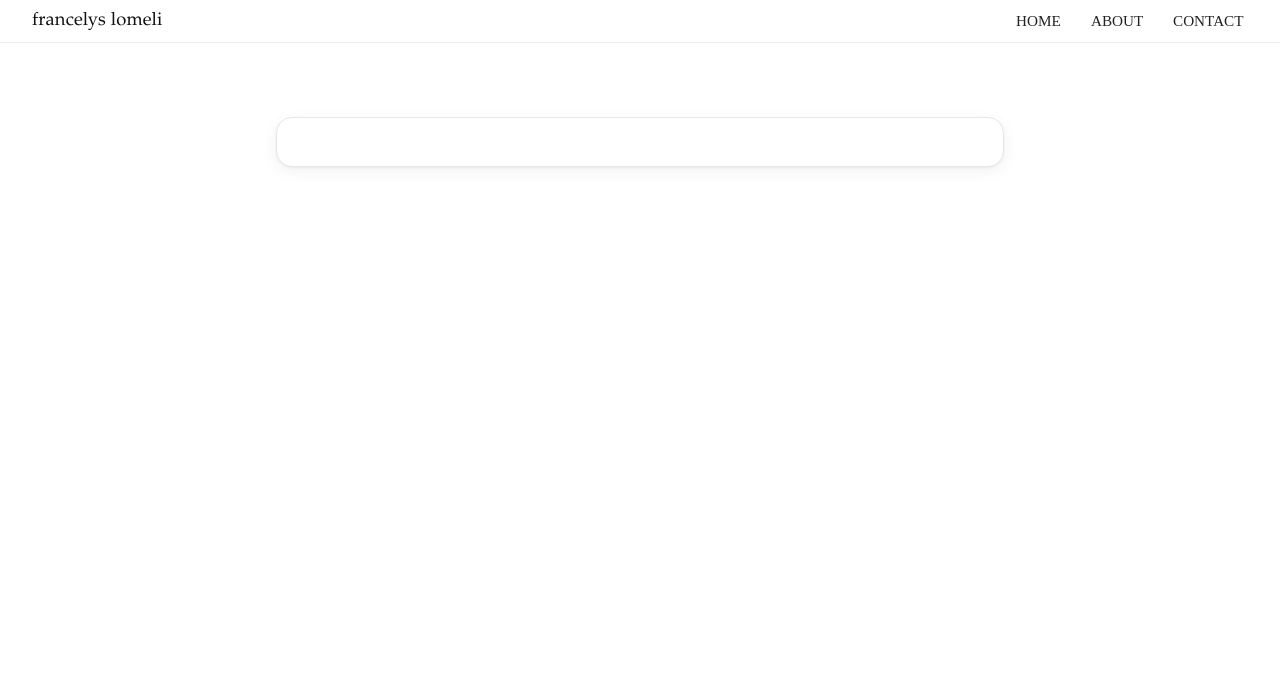
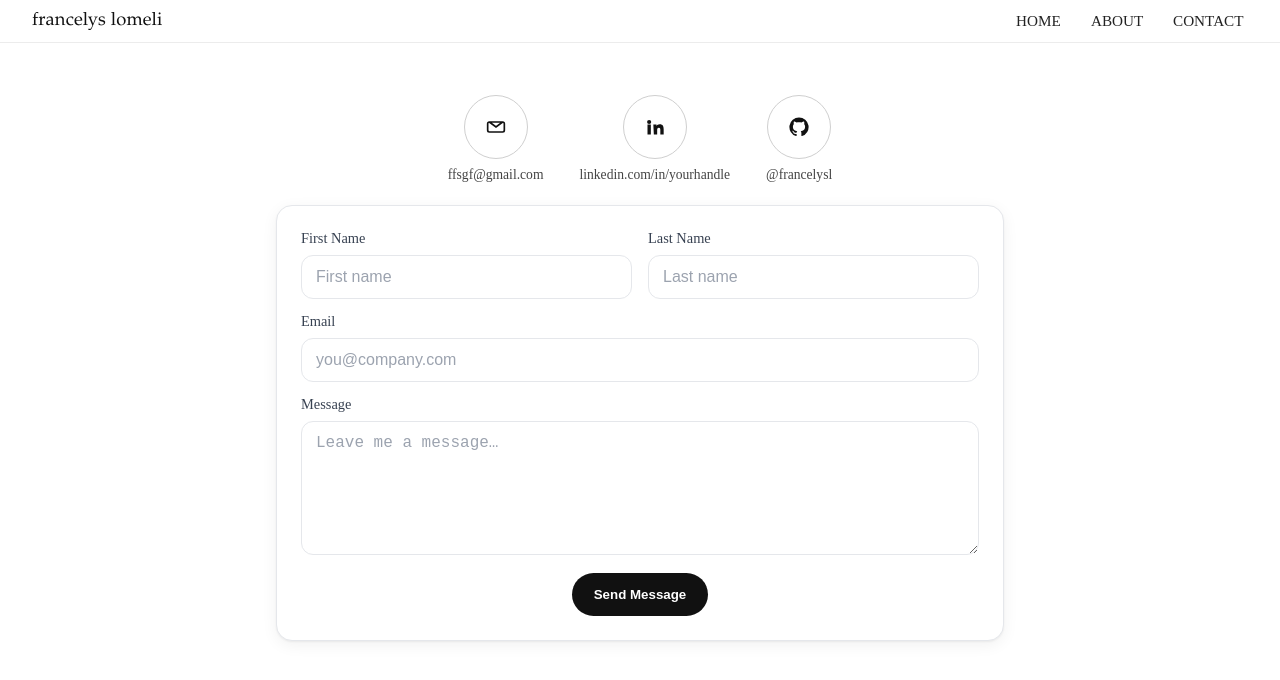
Before and after one commit to francelysl/Personal-Website, a React (Create React App) app: page /contact in a window 1280 px wide. Shown: the top 680 px of the page. Built offline with nearby package versions, Linux system fonts and the light colour scheme.

Commit message:
Addition of Contact Info, Addition of Contact Form

```diff
--- a/src/components/ContactSection.jsx
+++ b/src/components/ContactSection.jsx
@@ -12,37 +12,37 @@ export default function ContactSection() {
 
   const items = [
     {
-      href: "mailto:ffsgf@gmail.com",
+      href: "mailto:francelyslomeli@gmail.com",
       label: "Email",
       icon: (
         <svg viewBox="0 0 24 24" width="20" height="20" aria-hidden="true">
           <path d="M4 6h16a2 2 0 0 1 2 2v8a2 2 0 0 1-2 2H4a2 2 0 0 1-2-2V8a2 2 0 0 1 2-2zm0 0 8 6 8-6"
-            fill="none" stroke="currentColor" strokeWidth="2"/>
+            fill="none" stroke="currentColor" strokeWidth="2" />
         </svg>
       ),
       text: "ffsgf@gmail.com",
     },
     {
-      href: "https://www.linkedin.com/in/yourhandle",
+      href: "https://www.linkedin.com/in/francelyslomeli",
       label: "LinkedIn",
       icon: (
         <svg viewBox="0 0 24 24" width="20" height="20" aria-hidden="true">
           <path d="M4.98 3.5a2.5 2.5 0 1 0 0 5 2.5 2.5 0 0 0 0-5zM3 9h4v12H3zM10 9h3.8v1.65h.05c.53-.95 1.83-1.95 3.77-1.95 4.03 0 4.78 2.65 4.78 6.1V21h-4v-5.3c0-1.26-.02-2.88-1.76-2.88-1.77 0-2.04 1.38-2.04 2.79V21h-4z"
-            fill="currentColor"/>
+            fill="currentColor" />
         </svg>
       ),
       text: "linkedin.com/in/yourhandle",
     },
     {
-      href: "https://www.instagram.com/yourhandle",
-      label: "Instagram",
+      href: "https://www.github.com/francelysl",
+      label: "Github",
       icon: (
         <svg viewBox="0 0 24 24" width="20" height="20" aria-hidden="true">
-          <path d="M7 2C4.243 2 2 4.243 2 7v10c0 2.757 2.243 5 5 5h10c2.757 0 5-2.243 5-5V7c0-2.757-2.243-5-5-5H7zm10 2c1.654 0 3 1.346 3 3v10c0 1.654-1.346 3-3 3H7c-1.654 0-3-1.346-3-3V7c0-1.654 1.346-3 3-3h10zm-5 3a5 5 0 100 10 5 5 0 000-10zm0 2a3 3 0 110 6 3 3 0 010-6zm4.5-.5a1 1 0 100 2 1 1 0 000-2z"
-            fill="currentColor"/>
+          <path d="M12 .5a11.5 11.5 0 0 0-3.64 22.42c.57.11.78-.25.78-.55v-2.1c-3.17.69-3.84-1.37-3.84-1.37-.52-1.33-1.27-1.68-1.27-1.68-1.04-.71.08-.7.08-.7 1.15.08 1.75 1.19 1.75 1.19 1.02 1.75 2.66 1.24 3.31.95.1-.75.4-1.24.72-1.53-2.53-.29-5.2-1.26-5.2-5.6 0-1.24.44-2.25 1.17-3.04-.12-.29-.51-1.45.11-3.02 0 0 .96-.31 3.15 1.16.92-.26 1.9-.39 2.88-.39.98 0 1.97.13 2.89.39 2.19-1.47 3.14-1.16 3.14-1.16.63 1.57.24 2.73.12 3.02.74.79 1.17 1.8 1.17 3.04 0 4.35-2.68 5.3-5.23 5.58.41.35.77 1.05.77 2.12v3.14c0 .31.21.67.79.55A11.5 11.5 0 0 0 12 .5z"
+            fill="currentColor" />
         </svg>
       ),
-      text: "@yourhandle",
+      text: "@francelysl",
     },
   ];
 
@@ -55,7 +55,7 @@ export default function ContactSection() {
       setStatus("Please fill out all fields.");
       return;
     }
-    // TODO: send to your endpoint / EmailJS / serverless function
+
     console.log("CONTACT_FORM_SUBMIT", form);
     setStatus("Thanks! Your message has been sent.");
     setForm({ first: "", last: "", email: "", message: "" });
@@ -84,7 +84,7 @@ export default function ContactSection() {
       <form className="contact-form" onSubmit={onSubmit} noValidate>
         <div className="row two">
           <div className="field">
-            <label htmlFor="first">First name</label>
+            <label htmlFor="first">First Name</label>
             <input
               id="first"
               name="first"
@@ -96,7 +96,7 @@ export default function ContactSection() {
             />
           </div>
           <div className="field">
-            <label htmlFor="last">Last name</label>
+            <label htmlFor="last">Last Name</label>
             <input
               id="last"
               name="last"
@@ -142,7 +142,7 @@ export default function ContactSection() {
         {status && <div className="status">{status}</div>}
 
         <div className="actions">
-          <button type="submit" className="btn-primary">Send message</button>
+          <button type="submit" className="btn-primary">Send Message</button>
         </div>
       </form>
     </section>
--- a/src/pages/Contact.jsx
+++ b/src/pages/Contact.jsx
@@ -1,18 +1,6 @@
-// src/pages/Contact.jsx
+import ContactSection from "../components/ContactSection";
 import "../styles/ContactSection.css";
 
 export default function Contact() {
-  const onSubmit = (e) => {
-    e.preventDefault();
-    // handle submit
-  };
-
-  return (
-    <section className="contact-wrap" id="contact">
-      <div className="social-row">{/* icons */}</div>
-      <form className="contact-form" onSubmit={onSubmit} noValidate>
-        {/* fields + button */}
-      </form>
-    </section>
-  );
+  return <ContactSection />;
 }
```
